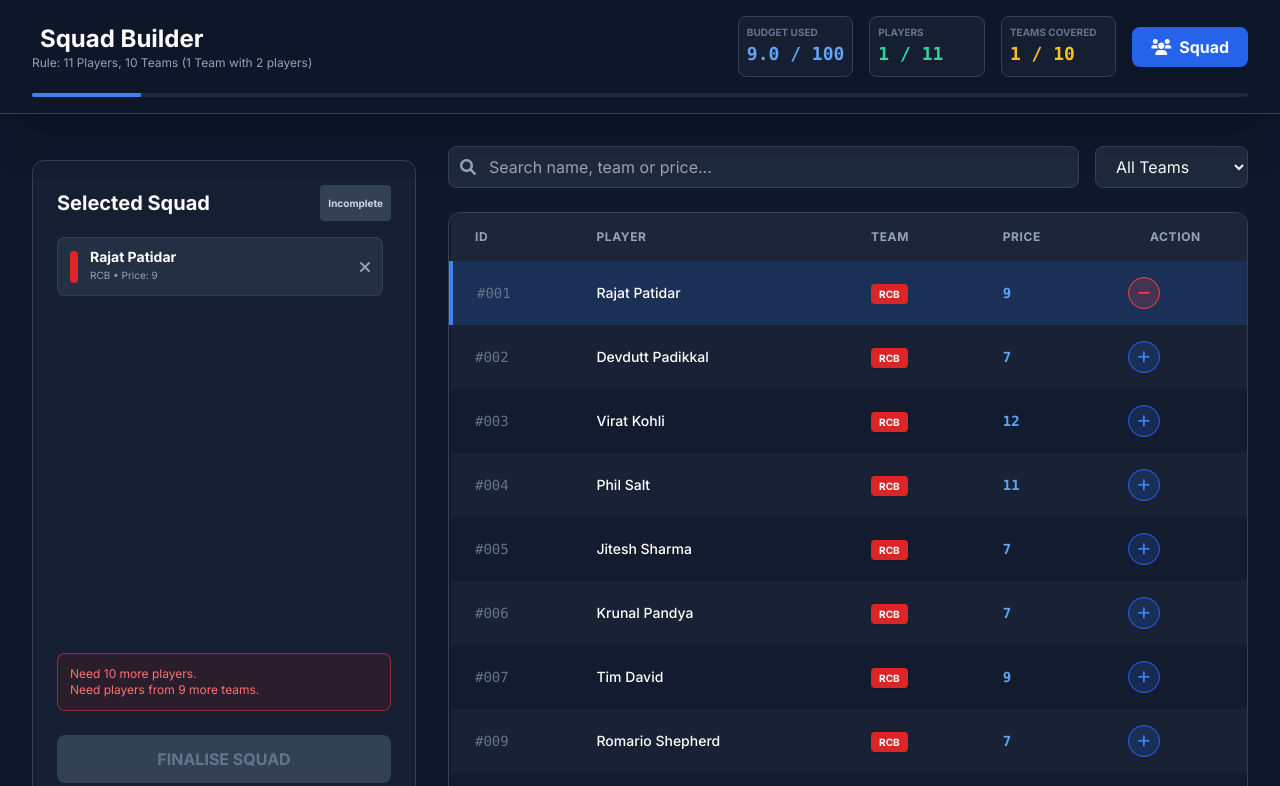
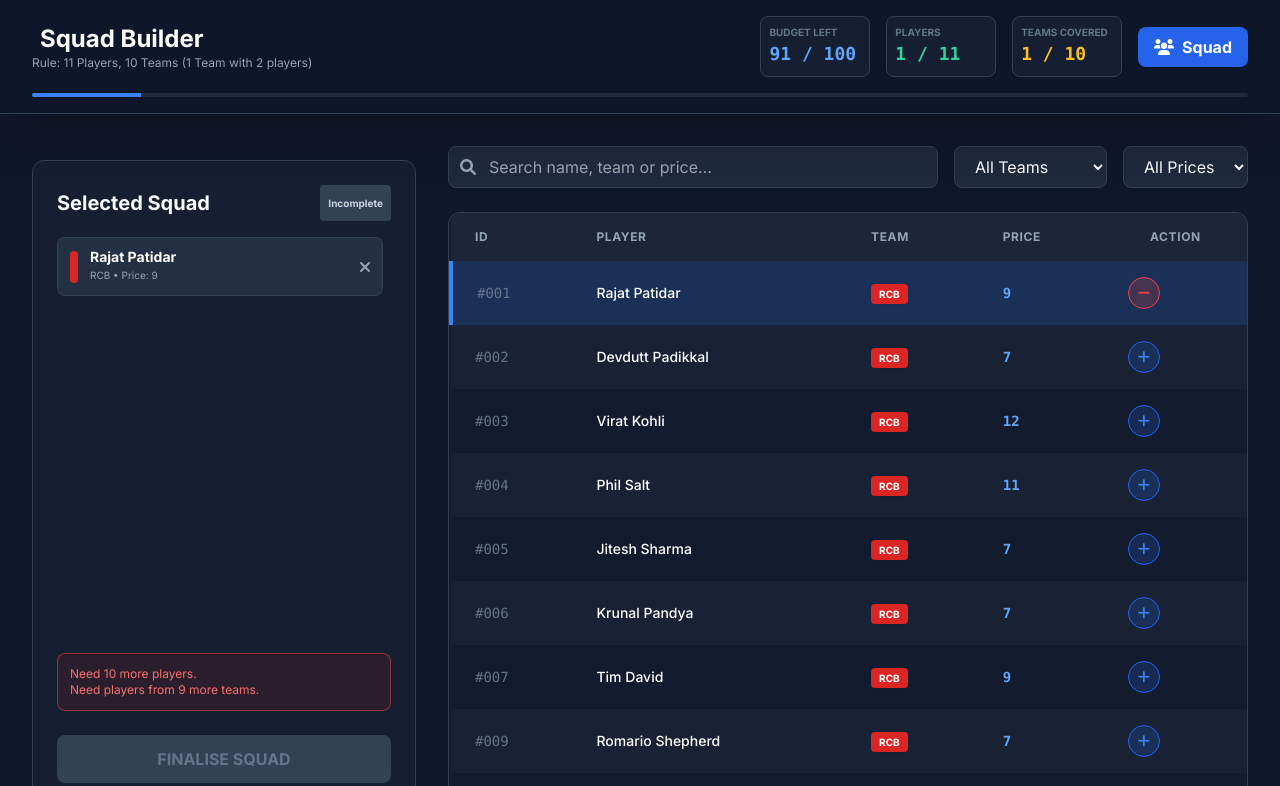
Before and after one commit to vedhb26-hub/dreamteampreview, a plain HTML site: page index.html in a window 1280 px wide. Both pictures are taken after a click on the button 1142 px from the left and 293 px from the top of the page. Shown: the top 786 px of the page. Drawn offline with nearby package versions, Linux system fonts and the light colour scheme.

Commit message:
Add price filter + Replaced budget used with budget left

```diff
--- a/index.html
+++ b/index.html
@@ -77,8 +77,8 @@
 
                 <div class="grid grid-cols-2 sm:grid-cols-4 gap-4 items-center">
                     <div class="bg-slate-800/50 p-2 rounded-lg border border-slate-700">
-                        <p class="text-[10px] uppercase text-slate-500 font-bold">Budget Used</p>
-                        <p id="budget-spent" class="text-lg font-mono font-bold text-blue-400">0 / 100</p>
+                        <p class="text-[10px] uppercase text-slate-500 font-bold">Budget Left</p>
+                        <p id="budget-left" class="text-lg font-mono font-bold text-blue-400">100 / 100</p>
                     </div>
                     <div class="bg-slate-800/50 p-2 rounded-lg border border-slate-700">
                         <p class="text-[10px] uppercase text-slate-500 font-bold">Players</p>
@@ -145,6 +145,9 @@
                     <option value="KKR">KOLKATA</option>
                     <option value="RR">RAJASTHAN</option>
                     <option value="CSK">CHENNAI</option>
+                </select>
+                <select id="price-filter" class="bg-slate-800 border border-slate-700 rounded-lg py-2 px-4 focus:outline-none focus:ring-2 focus:ring-blue-500">
+                    <option value="all">All Prices</option>
                 </select>
             </div>
 
@@ -305,11 +308,12 @@
         // DOM Elements
         const playerTableBody = document.getElementById('player-table-body');
         const selectedList = document.getElementById('selected-list');
-        const budgetSpentEl = document.getElementById('budget-spent');
+        const budgetLeftEl = document.getElementById('budget-left');
         const playerCountEl = document.getElementById('player-count');
         const teamCountEl = document.getElementById('team-count');
         const searchInput = document.getElementById('player-search');
         const teamFilter = document.getElementById('team-filter');
+        const priceFilter = document.getElementById('price-filter');
         const budgetProgress = document.getElementById('budget-progress');
         const submitBtn = document.getElementById('submit-btn');
         const validationBox = document.getElementById('validation-errors');
@@ -319,11 +323,13 @@
         function renderPlayers() {
             const searchTerm = searchInput.value.toLowerCase();
             const filterTeam = teamFilter.value;
+            const filterPrice = priceFilter.value;
 
             const filtered = PLAYER_DB.filter(p => {
-                const matchesSearch = p.name.toLowerCase().includes(searchTerm) || p.team.toLowerCase().includes(searchTerm);
+                const matchesSearch = p.name.toLowerCase().includes(searchTerm) || p.team.toLowerCase().includes(searchTerm) || p.price.toString().includes(searchTerm);
                 const matchesTeam = filterTeam === 'all' || p.team === filterTeam;
-                return matchesSearch && matchesTeam;
+                const matchesPrice = filterPrice === 'all' || p.price == filterPrice;
+                return matchesSearch && matchesTeam && matchesPrice;
             });
 
             playerTableBody.innerHTML = filtered.map(p => {
@@ -364,7 +370,8 @@
                     showError("Squad is full (11 players max).");
                     return;
                 }
-                if (budgetUsed + player.price > BUDGET_LIMIT) {
+                const currentBudget = selectedPlayers.reduce((sum, p) => sum + p.price, 0);
+                if (currentBudget + player.price > BUDGET_LIMIT) {
                     showError(`Cannot afford ${player.name}. Budget exceeded!`);
                     return;
                 }
@@ -385,10 +392,11 @@
 
         function updateUI() {
             budgetUsed = selectedPlayers.reduce((sum, p) => sum + p.price, 0);
+            budgetLeft = BUDGET_LIMIT - budgetUsed;
             const uniqueTeams = new Set(selectedPlayers.map(p => p.team));
 
             // Updates Top Bar
-            budgetSpentEl.textContent = `${budgetUsed.toFixed(1)} / 100`;
+            budgetLeftEl.textContent = `${budgetLeft.toFixed(0)} / 100`;
             playerCountEl.textContent = `${selectedPlayers.length} / 11`;
             teamCountEl.textContent = `${uniqueTeams.size} / 10`;
 
@@ -462,6 +470,7 @@
         // Search/Filter Listeners
         searchInput.addEventListener('input', renderPlayers);
         teamFilter.addEventListener('change', renderPlayers);
+        priceFilter.addEventListener('change', renderPlayers);
 
         // Responsive Sidebar
         document.getElementById('view-squad-btn').addEventListener('click', () => {
@@ -472,6 +481,13 @@
         });
 
         // Init
+        const prices = [...new Set(PLAYER_DB.map(p => p.price))].sort((a, b) => a - b);
+        prices.forEach(price => {
+            const option = document.createElement('option');
+            option.value = price;
+            option.textContent = price;
+            priceFilter.appendChild(option);
+        });
         renderPlayers();
     </script>
 </body>
```
